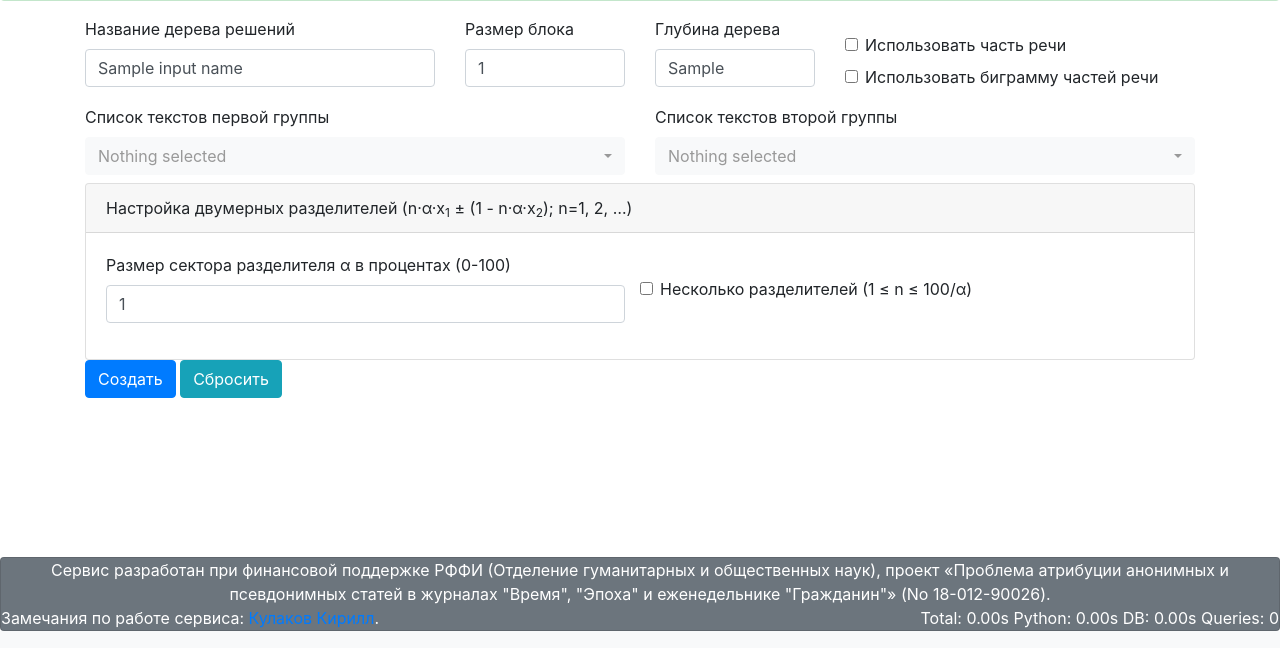
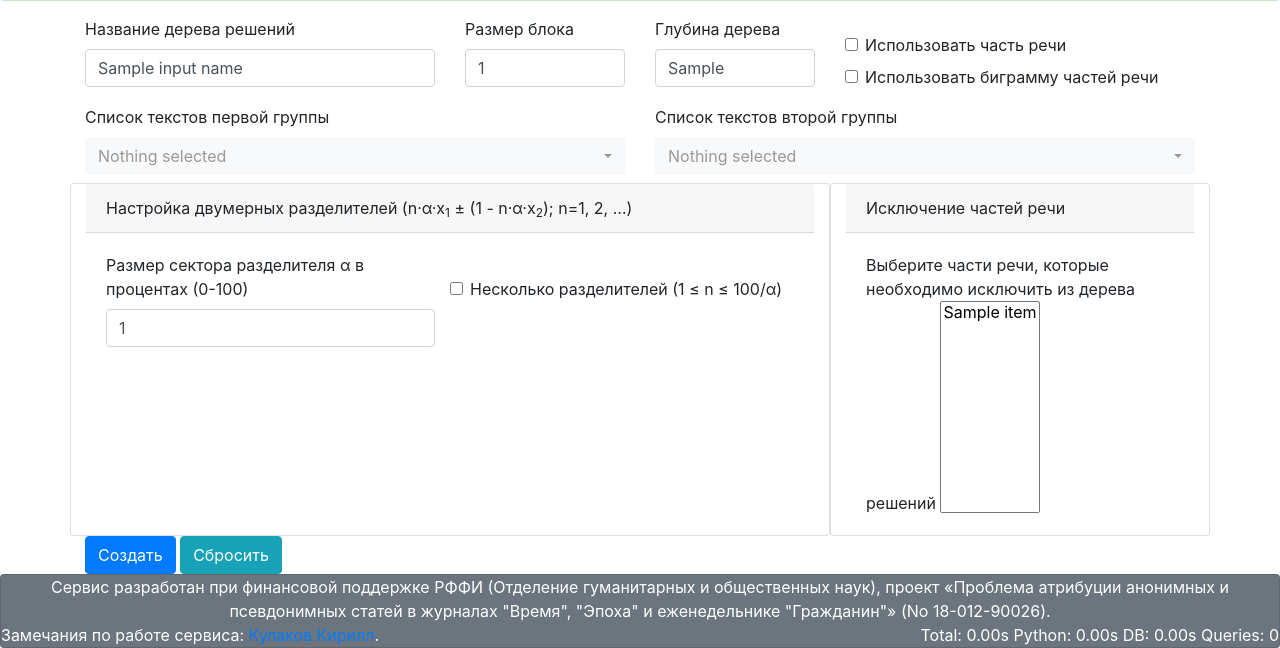
Before and after one commit to maxjz665/pysmalt, a Django app: template templates/r_tree_app/add_list.html in a window 1280 px wide. Shown: the part 169-817 px from the top of the page. Run offline with Django 5.2, Linux system fonts and the light colour scheme; the template is opened without the code that fills it: most values are stand-ins (such as "Sample title", 1, 10 or a date in 2020); some libraries are stand-ins or nearby versions.

Commit message:
Отображение и сохранение списка исключенных частей речи

```diff
--- a/templates/r_tree_app/add_list.html
+++ b/templates/r_tree_app/add_list.html
@@ -64,7 +64,8 @@
     </div>
     </div>
 
-    <div class="card">
+    <div class="row">
+    <div class="card col-lg-8">
         <div class="card-header">
             Настройка двумерных разделителей (n&middot;&alpha;&middot;x<sub>1</sub> &plusmn; (1 - n&middot;&alpha;&middot;x<sub>2</sub>); n=1, 2, &hellip;)
         </div>
@@ -83,6 +84,20 @@
             </div>
         </div>
     </div>
+        <div class="card col-lg-4">
+            <div class="card-header">
+                Исключение частей речи
+            </div>
+            <div class="card-body">
+                Выберите части речи, которые необходимо исключить из дерева решений
+                <select class="form-select" id="removed_pos" name="removed_pos" size="10" multiple>
+                    {% for item in pos %}
+                        <option value="{{ forloop.counter0 }}" {% if forloop.counter0 in removed_pos %}selected{% endif %}>{{ item }}</option>
+                    {% endfor %}
+                </select>
+            </div>
+        </div>
+    </div>
 
     {% csrf_token %}
     <div class="row-cols-1">
--- a/templates/r_tree_app/list_data.html
+++ b/templates/r_tree_app/list_data.html
@@ -25,6 +25,9 @@
                 <div>Глубина дерева решений: {{ content.max_depth }}</div>
                 <div>Использование разделителей: {% if content.sector_size > 0 %}cектор={{ content.sector_size }}%,
                     {% if content.many_sectors %}n=1, 2, ...{% else %}n=1{% endif %}{% else %}Не используются{% endif %}</div>
+                <div>Исключенные части речи: {% if content.removed_pos|length == 0 %}нет{% else %}
+                    {{ content.text_removed_pos|join:", " }}
+                {% endif %}</div>
             {% if content.build_at or content.is_deleted %}
                 <div>Сборка: {{ content.build_at }}</div>
                 <div>Оценка точности: {{ content.accuracy|floatformat:3 }}</div>
```
Also changed, not shown: research/r_tree_app/models/tbl_tree_description.py (+18 -2 lines), research/r_tree_app/views.py (+16 -2 lines), research/r_tree_app/migrations/0010_tbltreedescription_removed_pos.py (added).
